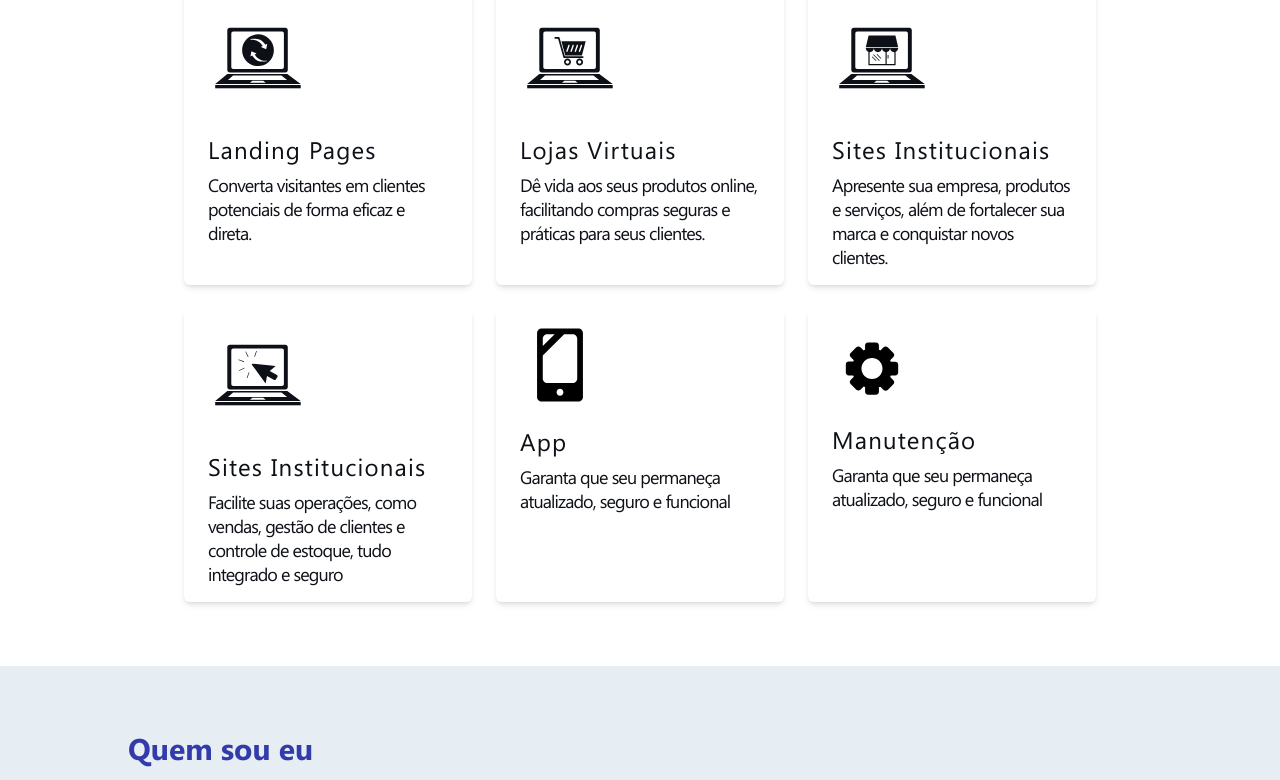
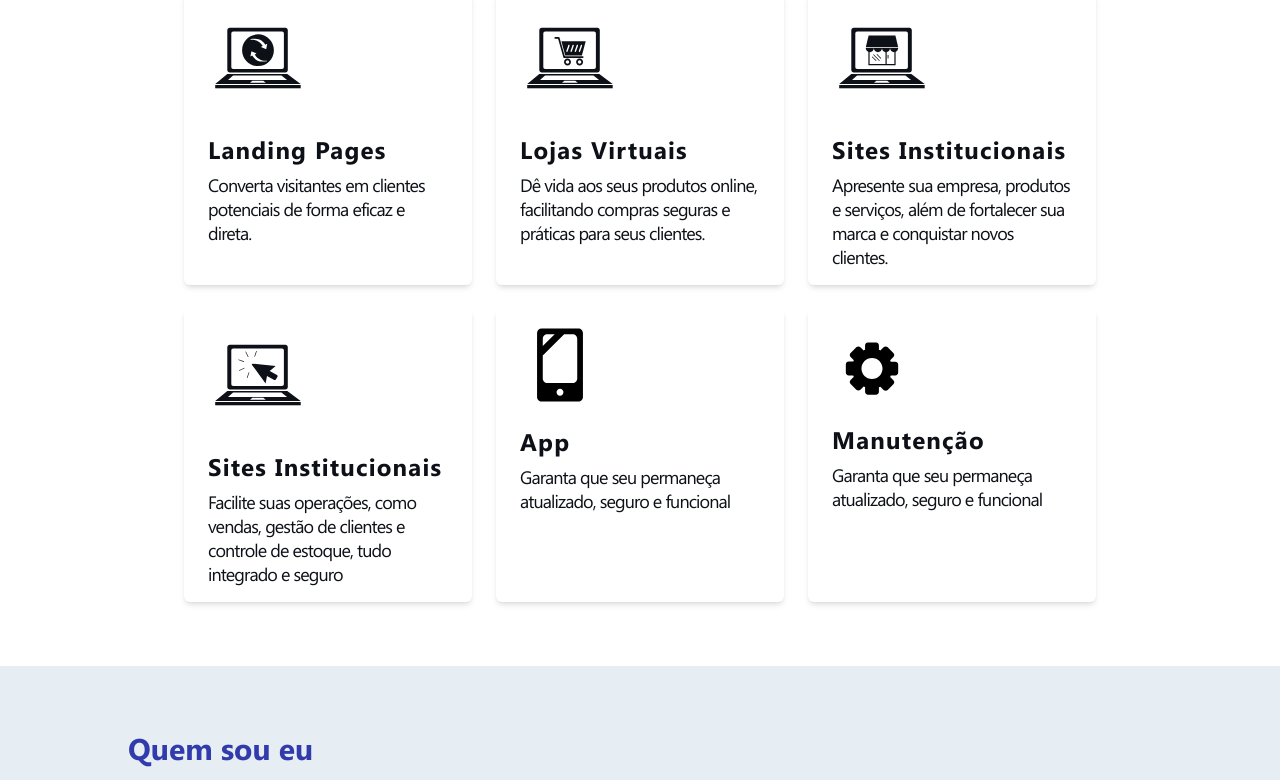
Before and after one commit to Tiago-Silverio-da-Costa/portfolio, a Next.js app: page / in a window 1280 px wide. Shown: the part 880-1660 px from the top of the page. Built offline with nearby package versions, Linux system fonts and the light colour scheme; no server answers.

Commit message:
title weight changed

```diff
--- a/components/footer.tsx
+++ b/components/footer.tsx
@@ -6,7 +6,7 @@ import { BiLogoGmail } from "react-icons/bi";
 export default function Footer() {
 
     return (
-        <footer className="shadow-md bg-white border-t border-t-transparent">
+        <footer className="bg-[hsla(0,0%,100%,.25)] border border-[hsla(0,0%,100%,.25)] border-t border-t-transparent">
             <div className="flex justify-between items-center py-8 mx-auto max-w-5xl w-5/6">
                 <p className="text-sm text-center">
                     © {new Date().getFullYear()} Tiago S. C.
--- a/components/solutions.tsx
+++ b/components/solutions.tsx
@@ -12,7 +12,7 @@ export default function Solutions() {
 
                     <div className="flex flex-col shadow-md rounded-md px-6 py-4">
                         <Image src="/hero/landing.svg" alt="" width={100} height={100} />
-                        <h2 className="font-light text-defaultText text-lg md:text-2xl tracking-wider">
+                        <h2 className="font-semibold text-defaultText text-lg md:text-2xl tracking-wider">
                             Landing Pages
                         </h2>
                         <p className="text-start text-lg mt-2 leading-6 tracking-tighter max-w-60">
@@ -23,7 +23,7 @@ export default function Solutions() {
 
                     <div className="flex flex-col shadow-md rounded-md px-6 py-4">
                         <Image src="/hero/ecommerce.svg" alt="" width={100} height={100} />
-                        <h2 className="font-light text-defaultText text-lg md:text-2xl tracking-wider">
+                        <h2 className="font-semibold text-defaultText text-lg md:text-2xl tracking-wider">
                             Lojas Virtuais
                         </h2>
                         <p className="text-start text-lg mt-2 max-w-60 leading-6 tracking-tighter">
@@ -33,7 +33,7 @@ export default function Solutions() {
 
                     <div className="flex flex-col shadow-md rounded-md px-6 py-4">
                         <Image src="/hero/institutions.svg" alt="" width={100} height={100} />
-                        <h2 className="font-light text-defaultText text-lg md:text-2xl tracking-wider">
+                        <h2 className="font-semibold text-defaultText text-lg md:text-2xl tracking-wider">
                             Sites Institucionais
                         </h2>
                         <p className="text-start text-lg mt-2 max-w-60 leading-6 tracking-tighter">
@@ -43,7 +43,7 @@ export default function Solutions() {
 
                     <div className="flex flex-col shadow-md rounded-md px-6 py-4">
                         <Image src="/hero/websystem.svg" alt="" width={100} height={100} />
-                        <h2 className="font-light text-defaultText text-lg md:text-2xl tracking-wider">
+                        <h2 className="font-semibold text-defaultText text-lg md:text-2xl tracking-wider">
                             Sites Institucionais
                         </h2>
                         <p className="text-start text-lg mt-2 leading-6 tracking-tighter max-w-60">
@@ -53,7 +53,7 @@ export default function Solutions() {
 
                     <div className="flex flex-col shadow-md rounded-md px-6 py-4">
                         <Image src="/hero/app.svg" alt="" width={80} height={100} />
-                        <h2 className="font-light text-defaultText text-lg md:text-2xl tracking-wider">
+                        <h2 className="font-semibold text-defaultText text-lg md:text-2xl tracking-wider">
                             App
                         </h2>
                         <p className="text-start text-lg mt-2 leading-6 tracking-tighter max-w-60">
@@ -63,7 +63,7 @@ export default function Solutions() {
 
                     <div className="flex flex-col shadow-md rounded-md px-6 py-4">
                         <Image src="/hero/fix.svg" alt="" width={80} height={100} />
-                        <h2 className="font-light text-defaultText text-lg md:text-2xl tracking-wider">
+                        <h2 className="font-semibold text-defaultText text-lg md:text-2xl tracking-wider">
                             Manutenção
                         </h2>
                         <p className="text-start text-lg mt-2 leading-6 tracking-tighter max-w-60">
```
